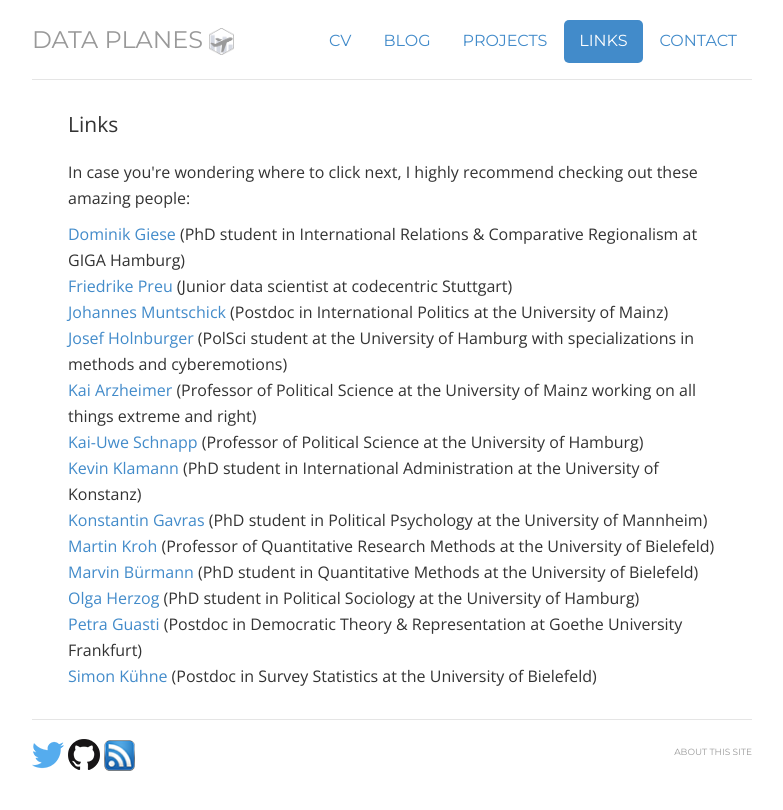
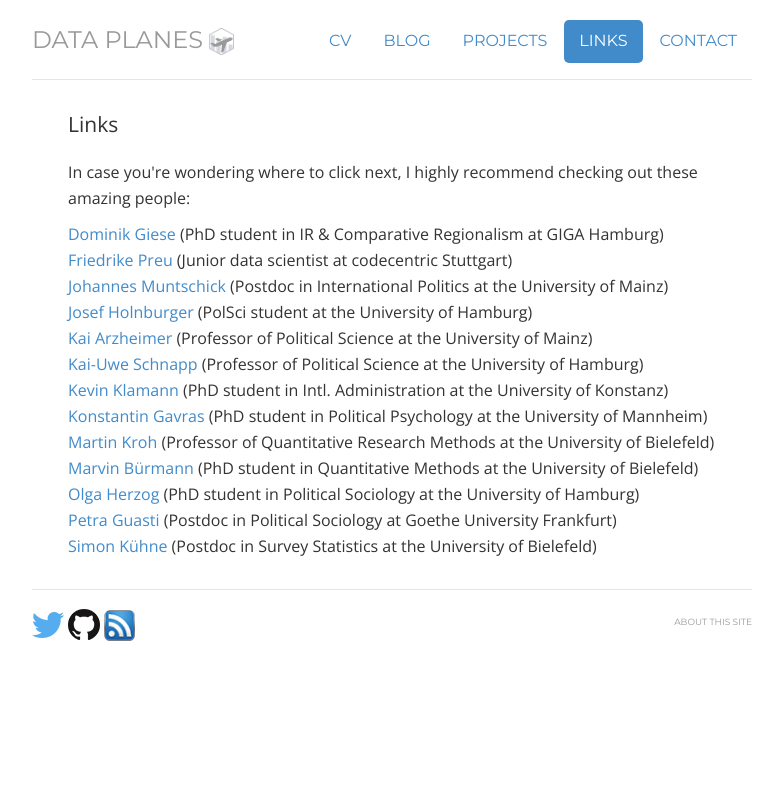
Before and after one commit to lhehnke/lhehnke.github.io, a Jekyll site: the page built from links/index.html, in a window 1280 px wide. Shown: the top 810 px of the page, without its empty margins (248-1031 px from the left). Built offline with Jekyll 4.4.1, drawn with Linux system fonts in a browser that asks for light colours; nearby versions of some CDN libraries.

Commit message:
Shortened bio

```diff
--- a/links/index.html
+++ b/links/index.html
@@ -17,18 +17,18 @@ contact: passive
 			<link href="https://maxcdn.bootstrapcdn.com/font-awesome/4.6.3/css/font-awesome.min.css" rel="stylesheet" />
 
     <ul class="list-unstyled">
-                                                        	 <li> <a href="https://gem-stones.eu/people/dominik-giese" target="_blank">Dominik Giese</a> (PhD student in International Relations & Comparative Regionalism at GIGA Hamburg)</li>
+                                                        	 <li> <a href="https://gem-stones.eu/people/dominik-giese" target="_blank">Dominik Giese</a> (PhD student in IR & Comparative Regionalism at GIGA Hamburg)</li>
                                                 	 <li> <a href="https://www.codecentric.de/team/friederike-preu/" target="_blank">Friedrike Preu</a> (Junior data scientist at codecentric Stuttgart)</li>
                                           	 <li> <a href="https://international.politics.uni-mainz.de/staff/johannes-muntschick/" target="_blank">Johannes Muntschick</a> (Postdoc in International Politics at the University of Mainz)</li>
-                                    	 <li> <a href="http://blog.holnburger.com/" target="_blank">Josef Holnburger</a> (PolSci student at the University of Hamburg with specializations in methods and cyberemotions) </li>
-                              	 <li> <a href="http://www.kai-arzheimer.com/" target="_blank">Kai Arzheimer</a> (Professor of Political Science at the University of Mainz working on all things extreme and right)</li>
+                                    	 <li> <a href="http://blog.holnburger.com/" target="_blank">Josef Holnburger</a> (PolSci student at the University of Hamburg) </li>
+                              	 <li> <a href="http://www.kai-arzheimer.com/" target="_blank">Kai Arzheimer</a> (Professor of Political Science at the University of Mainz)</li>
                         	 <li> <a href="https://www.wiso.uni-hamburg.de/fachbereich-sowi/professuren/schnapp/team/schnapp-kai-uwe.html" target="_blank">Kai-Uwe Schnapp</a> (Professor of Political Science at the University of Hamburg)</li>
-                  	 <li> <a href="https://www.polver.uni-konstanz.de/en/seibel/professors/adjunct-professors/kevin-klamann/" target="_blank">Kevin Klamann</a> (PhD student in International Administration at the University of Konstanz)</li>
+                  	 <li> <a href="https://www.polver.uni-konstanz.de/en/seibel/professors/adjunct-professors/kevin-klamann/" target="_blank">Kevin Klamann</a> (PhD student in Intl. Administration at the University of Konstanz)</li>
                   	                   	 <li> <a href="http://konstantin.gavras.de/" target="_blank">Konstantin Gavras</a> (PhD student in Political Psychology at the University of Mannheim)</li>
             	 <li> <a href="https://ekvv.uni-bielefeld.de/pers_publ/publ/PersonDetail.jsp?personId=120195853" target="_blank">Martin Kroh</a> (Professor of Quantitative Research Methods at the University of Bielefeld)</li>
       	 <li> <a href="http://mbuermann.de/" target="_blank">Marvin Bürmann</a> (PhD student in Quantitative Methods at the University of Bielefeld)</li>
 	 <li> <a href="https://www.wiso.uni-hamburg.de/fachbereich-sowi/professuren/schnapp/team/herzog-olga.html" target="_blank">Olga Herzog</a> (PhD student in Political Sociology at the University of Hamburg)</li>
-	 	 <li> <a href="http://www.fb03.uni-frankfurt.de/60977547/petra-guasti" target="_blank">Petra Guasti</a> (Postdoc in Democratic Theory & Representation at Goethe University Frankfurt)</li>
+	 	 <li> <a href="http://www.fb03.uni-frankfurt.de/60977547/petra-guasti" target="_blank">Petra Guasti</a> (Postdoc in Political Sociology at Goethe University Frankfurt)</li>
 	 	 	 	 <li> <a href="http://www.simon-kuehne.de/" target="_blank">Simon Kühne</a> (Postdoc in Survey Statistics at the University of Bielefeld)</li>
 	</ul>
 
```
